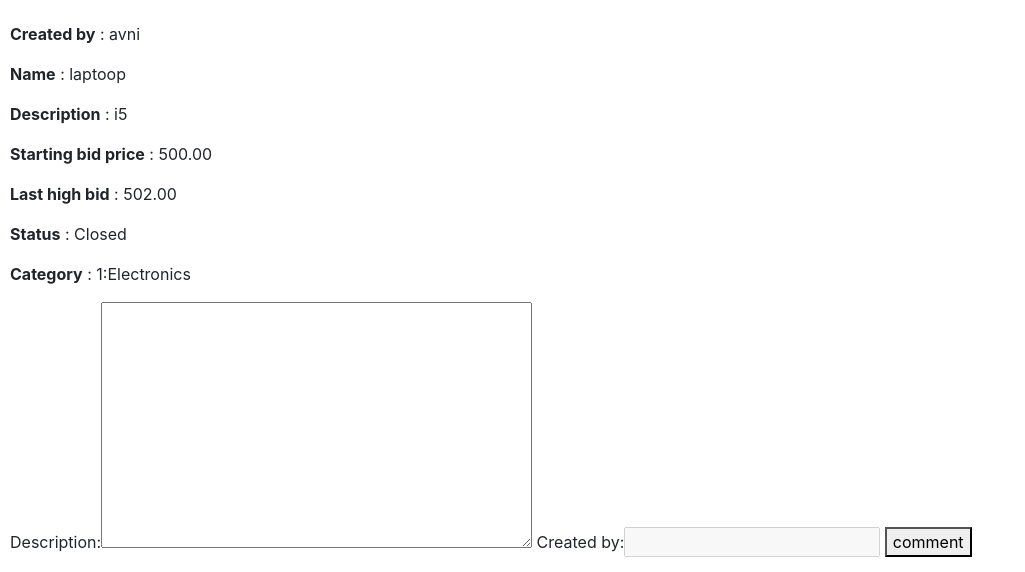
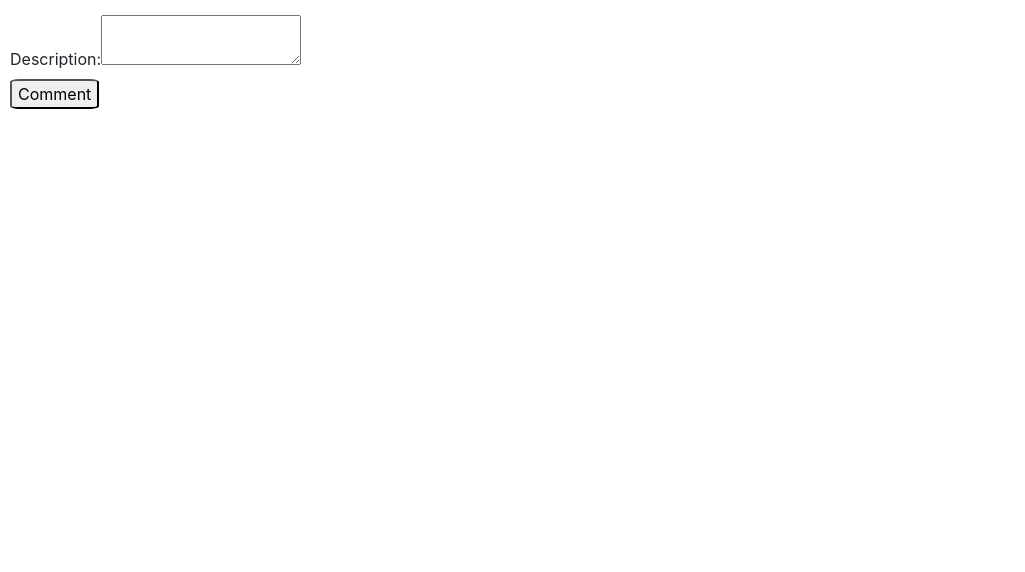
Before and after one commit to esha71/commerce, a Django app: page /listing/1/ in a window 1280 px wide. Shown: the part 497-1069 px from the top of the page, without its empty margins (0-1025 px from the left). After the commit the page ends 606 px from the top, so only its background shows below. Run offline with Django 3.2, Linux system fonts and the light colour scheme; data comes from the database, SQL or seed files in the repository; both versions use the stored data as it was after the commit; some libraries are stand-ins or nearby versions.

Commit message:
css and delete precompile

```diff
--- a/auctions/models.py
+++ b/auctions/models.py
@@ -75,9 +75,10 @@
 
 class Listing(Base):
     name = models.CharField(max_length=30,)
+    last_high_bid = models.OneToOneField('Bids', related_name='%(class)s_current_high_bid', on_delete=models.DO_NOTHING,
+                                         null=True, blank=True)
+    starting_bid_price = models.DecimalField(max_digits=12, decimal_places=2)
     description = models.TextField()
-    starting_bid_price = models.DecimalField(max_digits=12, decimal_places=2)
-    last_high_bid = models.OneToOneField('Bids', related_name='%(class)s_current_high_bid', on_delete=models.DO_NOTHING, null=True, blank=True)
     status = models.CharField(max_length=1,
                               choices=[("A", "Active"), ("C", "Closed"), ("D", "Discontinued")],
                               default="A", )
--- a/auctions/templates/auctions/index.html
+++ b/auctions/templates/auctions/index.html
@@ -3,5 +3,4 @@
 {% block body %}
     <h2>Active Listings</h2>
 
-    TODO
 {% endblock %}
--- a/auctions/templates/auctions/layout.html
+++ b/auctions/templates/auctions/layout.html
@@ -15,6 +15,7 @@
                 Not signed in.
             {% endif %}
         </div>
+        <hr>
         <ul class="nav">
             <li class="nav-item">
                 <a class="nav-link" href="{% url 'index' %}">Active Listings</a>
--- a/auctions/templates/listings/view.html
+++ b/auctions/templates/listings/view.html
@@ -12,13 +12,55 @@
     {% endfor %}
 </ul>
 {% endif %}
-<p><img src="{{ listing_obj.image_url }}"></p>
 <style>
     .drelement{
         display: inline-block
     }
+    img {
+        height: 300px;
+        width: 350px;
+        border-color: black;
+        border-width: 10px;
+        border-width: 1px;
+        border-color: black;
+        border-style: solid;
+        }
+    button:hover {
+        background-color: #005960;
+        color: white;
+}
+    button {
+    background-colour: default;
+    border-radius: 10%;
+}
+    #id_description {
+    height: 50px;
+    width: 200px;
+    }
+    .dr {
+    padding: 0.4rem;
+    border-width: 2px;
+    border-color: black;
+    border-style: solid;
+    width: 500px;
+    overflow-wrap: anywhere;
+    }
+    .image {
+    float: left;
+    margin left: 5px;
+    margin-right:5px;}
+
+    .data{
+       display: grid;
+       grid-template-columns: auto 40% 35%;
+    }
 </style>
-<div class="dv">
+<div class="data">
+<div class="part1 image">
+<p class="image"><img src="{{ listing_obj.image_url }}"></p>
+{% if user.is_authenticated and listing_obj.status == "A" %}
+</div>
+<div class="dv part2">
 {% for f in listing_obj.get_all_fields %}
 <div class="dr" display="grid">
  <label for="{{ f.label }}" class="drelement detailvaluelabel"><dt> {{f.label|capfirst}}</dt></label>
@@ -29,7 +71,7 @@
 </div>
 {% endfor %}
 </div>
-{% if user.is_authenticated and listing_obj.status == "A" %}
+<div class="part3">
     <p>
         {% if listingOnUserWatchList %}
         <form action="{% url 'remove_watchlist'%}" method="post">
@@ -47,12 +89,12 @@
     </p>
     <p>
         {% if user == listing_obj.created_by %}
-            <a href="/listing/{{listing_obj.id}}/close-bid/">Close bid</a>
+            <a href="/listing/{{listing_obj.id}}/close-bid/"><button>Close bid</button></a>
         {% else %}
         <form action="{% url 'submit_bid'%}" method="post">
             {% csrf_token %}
             {{ bid_form }}
-            <button type="submit">Bid</button>
+            <button type="submit">$ Place your bid $</button>
         </form>
         {% endif %}
     </p>
@@ -63,9 +105,11 @@
 <form action="{% url 'post_comment'%}" method="post">
         {% csrf_token %}
         {{ comment_form }}
-        <button type="submit">comment</button>
+        <button type="submit">Comment</button>
 </form>
 {% for comment in listing_obj.comments_listing.all %}
     {{ comment }}
 {% endfor %}
+</div>
+</div>
 {% endblock %}
--- a/auctions/urls.py
+++ b/auctions/urls.py
@@ -1,4 +1,4 @@
-import listview as listview
+# import listview as listview
 from django.urls import path
 
 from . import views
--- a/auctions/views.py
+++ b/auctions/views.py
@@ -47,7 +47,7 @@
 
 class CommentsForm(ModelForm):
     listing_id = forms.CharField(widget=forms.HiddenInput(), required=False)
-    created_by = forms.CharField(disabled=True, required=False)
+    created_by = forms.CharField(widget=forms.HiddenInput(), disabled=True, required=False  )
 
     class Meta:
         model = Comments
@@ -83,6 +83,8 @@
                 new_high_bid = True
         return new_high_bid
 
+
+@login_required(login_url='login')
 def new_listing(request):
     if request.method == 'POST':
         # save the page_name and description
@@ -96,7 +98,7 @@
         else:
             pass
     else:
-        form = ListingForm(auto_id=False)
+        form = ListingForm(auto_id=True)
     return render(request, "listings/form.html", {
         "form": form
     })
@@ -112,12 +114,7 @@
                 listingOnUserWatchList = True
             except Watchlist.DoesNotExist:
                 listingOnUserWatchList = False
-        # bid_form = BidForm(initial={"listing_id": listing_obj.id, 'listing_on_watchlist': listingOnUserWatchList})
-        # return render(request, html_pages['listing_view'], {
-        #     "listingOnUserWatchList": listingOnUserWatchList,
-        #     "listing_obj": listing_obj,
-        #     "bid_form": bid_form,
-        # })
+
         return render_detail_listing(request, listingOnUserWatchList, listing_obj)
     except Listing.DoesNotExist:
             return render(request, html_pages['message_view'], {
--- a/commerce/settings.py
+++ b/commerce/settings.py
@@ -25,7 +25,7 @@
 # SECURITY WARNING: don't run with debug turned on in production!
 DEBUG = True
 
-ALLOWED_HOSTS = ['127.0.0.1','192.168.1.161','0.0.0.0']
+ALLOWED_HOSTS = ['127.0.0.1','192.168.1.143','0.0.0.0']
 
 
 # Application definition
```
Also changed, not shown: auctions/templates/auctions/login.html (+12 -0 lines), auctions/templates/auctions/register.html (+12 -0 lines), auctions/templates/listings/form.html (+30 -3 lines), auctions/templates/listings/index.html (+32 -3 lines), db.sqlite3.
